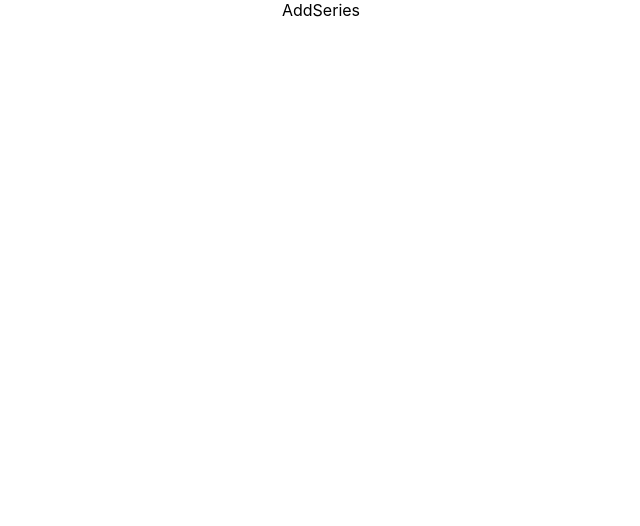
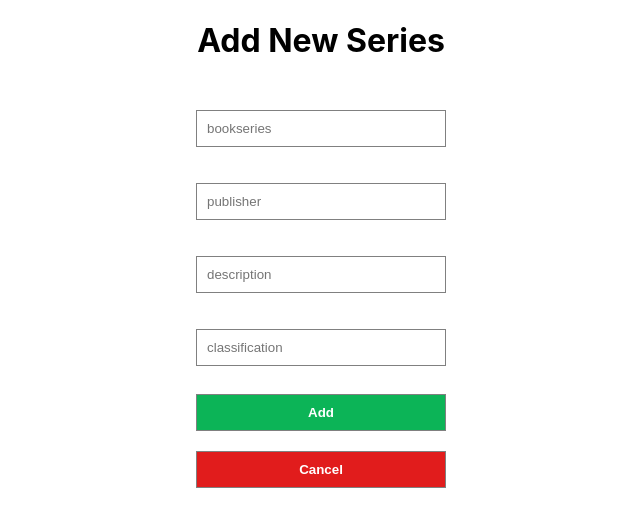
Before and after one commit to IidaKok/testi, a React (Create React App) app: page /Addseries in a window 1280 px wide. Shown: the top 526 px of the page, without its empty margins (319-959 px from the left). Built offline with nearby package versions, Linux system fonts and the light colour scheme.

Commit message:
Lisätty Addseries toiminto mutta ei vielä mitään käyttöä lisätyllä sarjalla. Lisätty sarja menee silti nyt tietokantaan asti. Myös .css muutoksia hiukan

```diff
--- a/src/backend/routes/series-routes.js
+++ b/src/backend/routes/series-routes.js
@@ -9,4 +9,7 @@ const router = express.Router();
 router.get("/", userControllers.getAllSeries);
 router.get("/:idbookseries", userControllers.getSeriesByName);
 
+//post
+router.post("/post/", userControllers.createSeries);
+
 module.exports = router; //vie appille
--- a/src/frontend/App.css
+++ b/src/frontend/App.css
@@ -18,7 +18,7 @@
     flex: 1;
     display: flex;
     flex-direction: column;
-    gap: 10px;
+    gap: 5px;
     align-items: center;
 }
 .add-user-btn {
@@ -33,9 +33,6 @@
     background: #ffff;
     cursor: pointer;
     margin: 4px 2px;
-}
-.add-bookcopy-form {
-    text-align: center;
 }
 img {
     width: 200px;
@@ -67,7 +64,15 @@ img {
     justify-content: center;
     text-align: center;
 }
-.user-input {
+.add-bookseries-form {
+    display: flex;
+    flex-direction: column;
+    gap: 20px;
+    align-items: center;
+    justify-content: center;
+    text-align: center;
+}
+#user-input {
     width: 250px;
     padding: 10px;
     border: 1px solid gray;
@@ -92,4 +97,7 @@ img {
     font-weight: bold;
     cursor: pointer;
 }
+#h1user {
+    text-align: center;
+}
 /* ^^ User Page CSS ^^ */
--- a/src/frontend/components/Addbook.js
+++ b/src/frontend/components/Addbook.js
@@ -1,6 +1,8 @@
 import React from 'react'
 import { useState, useEffect } from 'react'
 import { useNavigate } from 'react-router-dom'
+import "../App.css";
+
 
 const Addbook = (props) => {
     const [bookcopy, setBookcopy] = useState(null);
@@ -75,17 +77,17 @@ const Addbook = (props) => {
     return (
         <div className="add-bookcopy-form">
             <h1>Add New Book</h1>
-            <input className="user-input" type="text" placeholder="bookname" onChange= { handleChange } name="bookname"/>
-            <input className="user-input" type="number" placeholder="edition" onChange= { handleChange } name="edition"/>
-            <input className="user-input" type="number" min="1500" max="2050" placeholder="publicationyear" onChange= { handleChange }  name="publicationyear"/>
-            <input className="user-input" type="number" placeholder="purchaseprice" onChange= { handleChange }  name="purchaseprice"/>
-            <input className="user-input" type="number" placeholder="condition" onChange= { handleChange }  name="condition"/>
-            <input className="user-input" type="text" placeholder="description" onChange= { handleChange }  name="description"/>
-            <input className="user-input" type="number" placeholder="soldprice" onChange= { handleChange } name="soldprice"/>
+            <input id ="user-input" type="text" placeholder="bookname" onChange= { handleChange } name="bookname"/>
+            <input id ="user-input" type="number" placeholder="edition" onChange= { handleChange } name="edition"/>
+            <input id ="user-input" type="number" placeholder="publicationyear" onChange= { handleChange }  name="publicationyear"/>
+            <input id ="user-input" type="number" placeholder="purchaseprice" onChange= { handleChange }  name="purchaseprice"/>
+            <input id ="user-input" type="number" placeholder="condition" onChange= { handleChange }  name="condition"/>
+            <input id ="user-input" type="text" placeholder="description" onChange= { handleChange }  name="description"/>
+            <input id ="user-input" type="number" placeholder="soldprice" onChange= { handleChange } name="soldprice"/>
             <p>Purchasedate</p>
-            <input className="user-input" type="date" placeholder="purchasedate" onChange= { handleChange }  name="purchasedate"/>
+            <input id ="user-input" type="date" placeholder="purchasedate" onChange= { handleChange }  name="purchasedate"/>
             <p>Solddate</p>
-            <input className="user-input" type="date" placeholder="solddate" onChange={handleChange} name="solddate" />
+            <input id ="user-input" type="date" placeholder="solddate" onChange={handleChange} name="solddate" />
             <button className="formAddBtn" onClick={handleClick}>Add</button>
             <button className="formCancelBtn" onClick={handleCancel}>Cancel</button>
         </div>
--- a/src/frontend/components/Addseries.js
+++ b/src/frontend/components/Addseries.js
@@ -1,8 +1,69 @@
 import React from 'react'
+import { useState } from 'react'
+import { useNavigate } from 'react-router-dom'
+import "../App.css";
 
 const Addseries = () => {
+    const [bookseries, setBookseries] = useState(null);
+    const navigate = useNavigate();
+
+    const handleClick = async e => {
+        e.preventDefault();
+
+        // Check if all required fields have a value
+        const requiredFields = ["bookseries", "publisher", "description", "classification"];
+        const missingFields = requiredFields.filter(field => !bookseries[field]);
+
+        if (missingFields.length > 0) {
+            alert(`Please fill in the following fields: ${missingFields.join(", ")}`);
+            return;
+        }
+        try {
+            await fetch("http://localhost:5000/api/bookseries/post/", {
+                method: "POST",
+                headers: {
+                    "Content-type": "application/json",
+                },
+                body: JSON.stringify({
+                    idbookseries: bookseries.idbookseries,
+                    bookseries: bookseries.bookseries,
+                    publisher: bookseries.publisher,
+                    description: bookseries.description,
+                    classification: bookseries.classification,
+                }),
+            })
+                .then((res) => res.json())
+                .then((data) => {
+                    if (data.message === undefined) {
+                        console.log("INSERT:", bookseries);
+                        setBookseries(null);
+                        return;
+                    }
+                });
+            navigate("/userPage")
+        } catch (err) {
+            console.log(err)
+        }
+    }
+
+    const handleChange = (e) => {
+        setBookseries(prev => ({ ...prev, [e.target.name]: e.target.value }))
+    };
+
+    const handleCancel = (e) => {
+        navigate("/userPage")
+    }
+
     return (
-        <div className="App">AddSeries</div>
+        <div className="add-bookseries-form">
+            <h1>Add New Series</h1>
+            <input id="user-input" type="text" placeholder="bookseries" onChange={handleChange} name="bookseries" />
+            <input id="user-input" type="text" placeholder="publisher" onChange={handleChange} name="publisher" />
+            <input id="user-input" type="text" placeholder="description" onChange={handleChange} name="description" />
+            <input id="user-input" type="text" placeholder="classification" onChange={handleChange} name="classification" />
+            <button className="formAddBtn" onClick={handleClick}>Add</button>
+            <button className="formCancelBtn" onClick={handleCancel}>Cancel</button>
+        </div>
     )
 }
 
--- a/src/frontend/components/UserPage.js
+++ b/src/frontend/components/UserPage.js
@@ -17,7 +17,7 @@ const UserPage = () => {
 
     return (
         <div>
-            <h1 className="h1user"> User Library </h1>
+            <h1 id="h1user"> User Library </h1>
             <div className="user-page">
                 {bookcopy.map(book => (
                     <div className="inner-user-page" key={book.idbookcopy}>
@@ -34,8 +34,10 @@ const UserPage = () => {
                     </div>
                     ))}
             </div>
+            <div className="user-page-btn" style={{ textAlign: 'center' }}>
             <Link to="/addBook"><button className="add-user-btn">Add a new book to your library</button></Link>
-            <Link to="/addSeries"><button className="add-user-btn">Add book series to your library</button></Link>
+            <Link to="/addSeries"><button className="add-user-btn">Add a new custom series to your library</button></Link>
+            </div>
         </div>
     )
 }
```
Also changed, not shown: src/backend/controllers/series-controller.js (+25 -0 lines).
